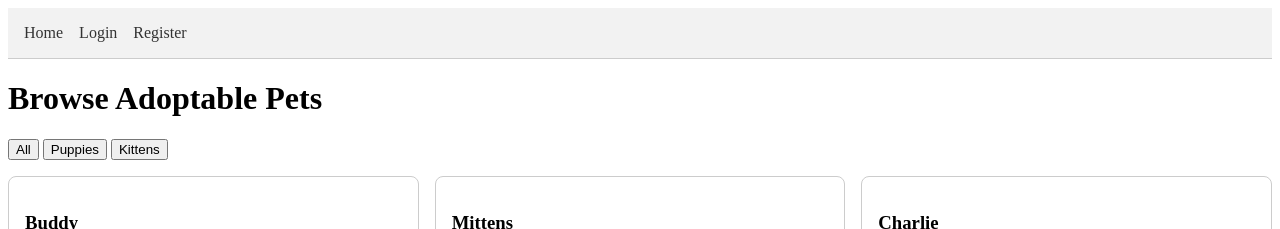
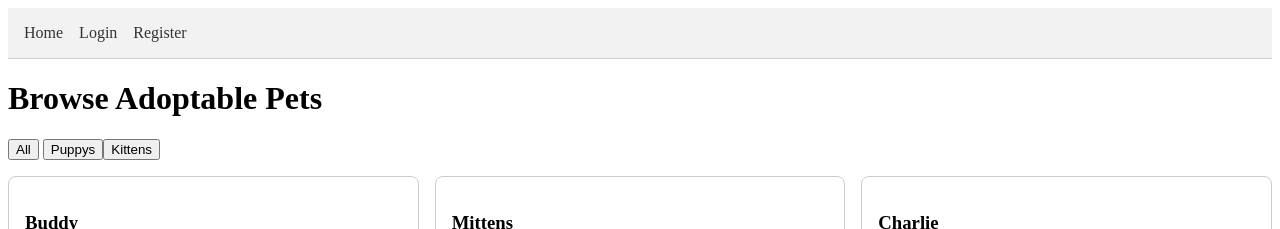
Before and after one commit to aakin21/prog3hw, a SvelteKit app: page / in a window 1280 px wide. Shown: the top 229 px of the page. Built offline with nearby package versions, Linux system fonts and the light colour scheme.

Commit message:
I made pet types dynamic and added feature to admin, can add any type of pet

```diff
--- a/src/routes/(frontend)/+page.svelte
+++ b/src/routes/(frontend)/+page.svelte
@@ -3,11 +3,15 @@
     import { currentUser } from '$lib/stores';
 
     let pets = [];
-    let petType: '' | 'puppy' | 'kitten' = '';
+    let petType: string = '';
+    let availableTypes: Set<string> = new Set(); // 🔥 Dinamik type'lar
 
     async function loadPets() {
         const res = await fetch(`/api/pets${petType ? `?type=${petType}` : ''}`);
         pets = await res.json();
+
+        // 🔥 Gelen petlerin tüm type'larını dinamik olarak topla
+        availableTypes = new Set(pets.map(pet => pet.type));
     }
 
     async function adopt(petId: number) {
@@ -44,14 +48,17 @@
 
 <div style="margin-bottom: 1rem;">
     <button on:click={() => { petType = ''; loadPets(); }}>All</button>
-    <button on:click={() => { petType = 'puppy'; loadPets(); }}>Puppies</button>
-    <button on:click={() => { petType = 'kitten'; loadPets(); }}>Kittens</button>
+
+    {#each Array.from(availableTypes) as type}
+        <button on:click={() => { petType = type; loadPets(); }}>
+            {type.charAt(0).toUpperCase() + type.slice(1)}s
+        </button>
+    {/each}
 </div>
 
 {#if pets.length === 0}
     <p>No pets available.</p>
 {:else}
-    <!--    show available pets here-->
     <div style="display: grid; grid-template-columns: repeat(auto-fit, minmax(200px, 1fr)); gap: 1rem;">
         {#each pets as pet}
             <div style="border: 1px solid #ccc; padding: 1rem; border-radius: 8px;">
```
